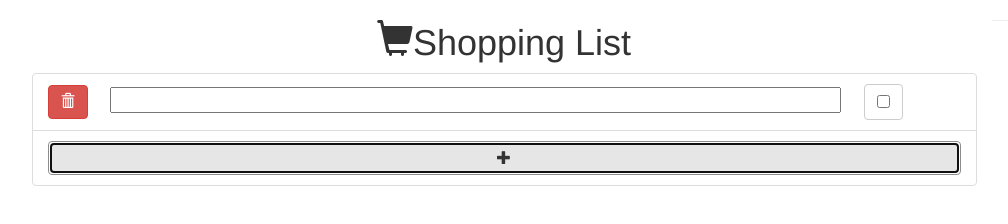
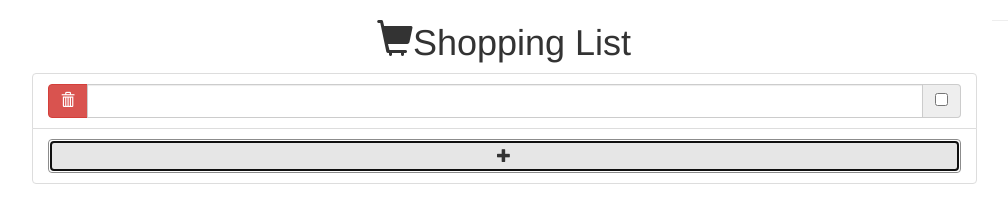
Before and after one commit to andrewnyhus/ReactJS-Redux-Shopping-List, a React app: page / in a window 1280 px wide. Both pictures are taken after a click on the button 640 px from the left and 100 px from the top of the page. Shown: the whole page, without its empty margins (136-1144 px from the left). Built offline with nearby package versions, Linux system fonts and the light colour scheme.

Commit message:
checkbox implemented

```diff
--- a/src/app/components/App.js
+++ b/src/app/components/App.js
@@ -15,19 +15,21 @@ export class App extends React.Component{
           createShoppingItem={(value) => this.props.createShoppingItem(value)}
           updateShoppingItem={(newValue, index) => this.props.updateShoppingItem(newValue, index)}
           deleteShoppingItem={(index) => this.props.deleteShoppingItem(index)}
+          toggleCheckItem={(index) => this.props.toggleCheckItem(index)}
           />
       </Root>
     );
   }
 }
 
-
+// maps the state into props :)
 const mapStateToProps = (state) => {
   return {
     item: state
   };
 };
 
+// maps actions to props
 const mapDispatchToProps = (dispatch) => {
   return {
 
@@ -53,9 +55,9 @@ const mapDispatchToProps = (dispatch) => {
       });
     },
 
-    checkItem: (index) => {
+    toggleCheckItem: (index) => {
       dispatch({
-        type: "CHECK",
+        type: "TOGGLE_CHECK",
         payload: {index: index}
       })
     }
@@ -64,4 +66,5 @@ const mapDispatchToProps = (dispatch) => {
 };
 
 
+// connects App component with mapped props
 export default connect(mapStateToProps, mapDispatchToProps)(App);
--- a/src/app/components/EditList.js
+++ b/src/app/components/EditList.js
@@ -3,7 +3,7 @@ import React from "react";
 export const EditList = (props) => {
 
 
-  const newItem = (
+  const newItemRow = (
     <li className={"list-group-item new_item shopping_list_item"}>
       <button className={"btn btn-default"} onClick={() => props.createShoppingItem("")}>
         <span className={"glyphicon glyphicon-plus"}></span>
@@ -12,38 +12,60 @@ export const EditList = (props) => {
   );
 
 
-  const items = (
+  const itemsList = (
     <ul className={"list-group items_list"}>
+
+      {/* Add each item to the list */}
+      {/*====================================================================*/}
       {props.itemResult.items.map((item, i) =>
 
+        <li key={"item_"+i} className={"list-group-item shopping_list_item"}>
+          <div className="input-group">
 
-        <li key={"item_"+i} className={"list-group-item shopping_list_item"}>
-
-            <div className="trash_div ">
+            {/* Delete item button */}
+            <span className="input-group-btn">
               <button align="left" className="btn btn-danger"
                 onClick={() => props.deleteShoppingItem(i)}>
                 <span className="glyphicon glyphicon-trash"></span>
               </button>
-            </div>
+            </span>
 
-            <input className="shopping_list_item_text" type="text" value={item}
-              onChange={(event) => props.updateShoppingItem(event, i)} />
 
-            <button className="btn btn-default shopping_list_item_checkbox">
-              <input type="checkbox" />
-            </button>
+            {/* Item text input/display */}
+            {item.checked ? (
+                <input className="form-control shopping_list_item_text checked_shopping_list_item_text" type="text" value={item.value}
+                  onChange={(event) => props.updateShoppingItem(event, i)} disabled="true" />
+            ):(
+                <input className="form-control shopping_list_item_text" type="text" value={item.value}
+                  onChange={(event) => props.updateShoppingItem(event, i)} />
+            )}
 
+
+            {/* Item checkbox */}
+            {item.checked ? (
+              <span className="input-group-addon">
+                <input type="checkbox" className="shopping_list_item_checkbox" checked={true} onChange={() => props.toggleCheckItem(i)} />
+              </span>
+            ):(
+              <span className="input-group-addon">
+                <input type="checkbox" className="shopping_list_item_checkbox" checked={false} onChange={() => props.toggleCheckItem(i)} />
+              </span>
+            )}
+
+
+          </div>
         </li>
+      )}
+      {/*====================================================================*/}
 
-      )}
-      {newItem}
+      {newItemRow}
     </ul>
   );
 
+
   return (
     <div>
-
-      {items}
+      {itemsList}
     </div>
   );
 
--- a/src/app/components/Home.js
+++ b/src/app/components/Home.js
@@ -7,13 +7,14 @@ export const Home = (props) => {
 
   return (
     <div>
-
+      {/* Pass props to Routes */}
       <Routes
         itemResult={props.itemResult}
         itemLastValues={props.itemLastValues}
         createShoppingItem={(value) => props.createShoppingItem(value)}
         updateShoppingItem={(newValue, index) => props.updateShoppingItem(newValue, index)}
         deleteShoppingItem={(index) => props.deleteShoppingItem(index)}
+        toggleCheckItem={(index) => props.toggleCheckItem(index)}
         ></Routes>
 
     </div>
--- a/src/app/index.js
+++ b/src/app/index.js
@@ -8,7 +8,7 @@ import App from "./components/App";
 require("./stylesheets/index.scss");
 
 
-// set up reducer
+// set up reducer to handle actions
 // =============================================================================
 const itemReducer = (state = {
     result: {items: []},
@@ -17,18 +17,18 @@ const itemReducer = (state = {
 
 
   switch (action.type) {
-    case "CREATE":
+    case "CREATE": // immutably creates item with given value
       var value = action.payload.value;
 
       state = {
         ...state,
-        result: {items: [...state.result.items, value]},
+        result: {items: [...state.result.items, {value: value, checked: false}]},
         lastValues: [...state.lastValues, state.result]
       };
       break;
 
 
-    case "UPDATE":
+    case "UPDATE": // immutably updates item at given index with given value
       var indexToUpdate = action.payload.index;
       var newValue = action.payload.newValue;
 
@@ -43,7 +43,9 @@ const itemReducer = (state = {
                         return item;
                     }
                     // Otherwise, this is the one we want - return an updated value
-                    return newValue;
+                    var newItem = item;
+                    newItem.value = newValue;
+                    return newItem;
               })
         },
         lastValues: [...state.lastValues, state.result]
@@ -51,7 +53,7 @@ const itemReducer = (state = {
       break;
 
 
-    case "DELETE":
+    case "DELETE": // immutably deletes item at given index
       var indexToDelete = action.payload.index;
 
       state = {
@@ -66,15 +68,42 @@ const itemReducer = (state = {
       }
 
       break;
+
+
+    case "TOGGLE_CHECK": // immutably toggles checkbox at given index
+      var indexToToggle = action.payload.index;
+
+      state = {
+        ...state,
+        result: {
+          items:
+            state.result.items.map(
+              (item, index) => {
+                    if(index !== indexToToggle) {
+                        // This isn't the item we care about - keep it as-is
+                        return item;
+                    }
+                    // Otherwise, this is the one we want - return an updated value
+                    var newItem = item;
+                    newItem.checked = !newItem.checked;
+                    return newItem;
+              })
+        },
+        lastValues: [...state.lastValues, state.result]
+      }
+
+      break;
+
   }
   return state;
 };
 // =============================================================================
 
 
-// create store
+// create the data store
 const store = createStore(itemReducer);
 
+// when the state changes, print it to the console
 store.subscribe(() => {
   console.log("store updated: ");
   console.log(store.getState());
@@ -82,5 +111,5 @@ store.subscribe(() => {
 
 
 
-// tell react what to render where.
+// tell react what to render where. provide the data store
 render(<Provider store={store}><App/></Provider>, window.document.getElementById("app"));
--- a/src/app/routes/index.js
+++ b/src/app/routes/index.js
@@ -22,6 +22,7 @@ export const Routes = (props) => {
                   createShoppingItem={(value) => globalProps.createShoppingItem(value)}
                   updateShoppingItem={(newValue, index) => globalProps.updateShoppingItem(newValue, index)}
                   deleteShoppingItem={(index) => globalProps.deleteShoppingItem(index)}
+                  toggleCheckItem={(index) => globalProps.toggleCheckItem(index)}
                   />
               )}
               props={props}
--- a/src/app/stylesheets/index.scss
+++ b/src/app/stylesheets/index.scss
@@ -21,16 +21,9 @@ body {
   width: 100%;
 }
 
-.trash_div{
-  text-align: left;
-  display: inline-block;
-  margin-right: 2.5%;
-}
 
-
-.shopping_list_item_text{
-  width: 80%;
-  display: inline-block;
+.checked_shopping_list_item_text{
+  text-decoration: line-through;
 }
 
 .shopping_list_item_checkbox{
```
